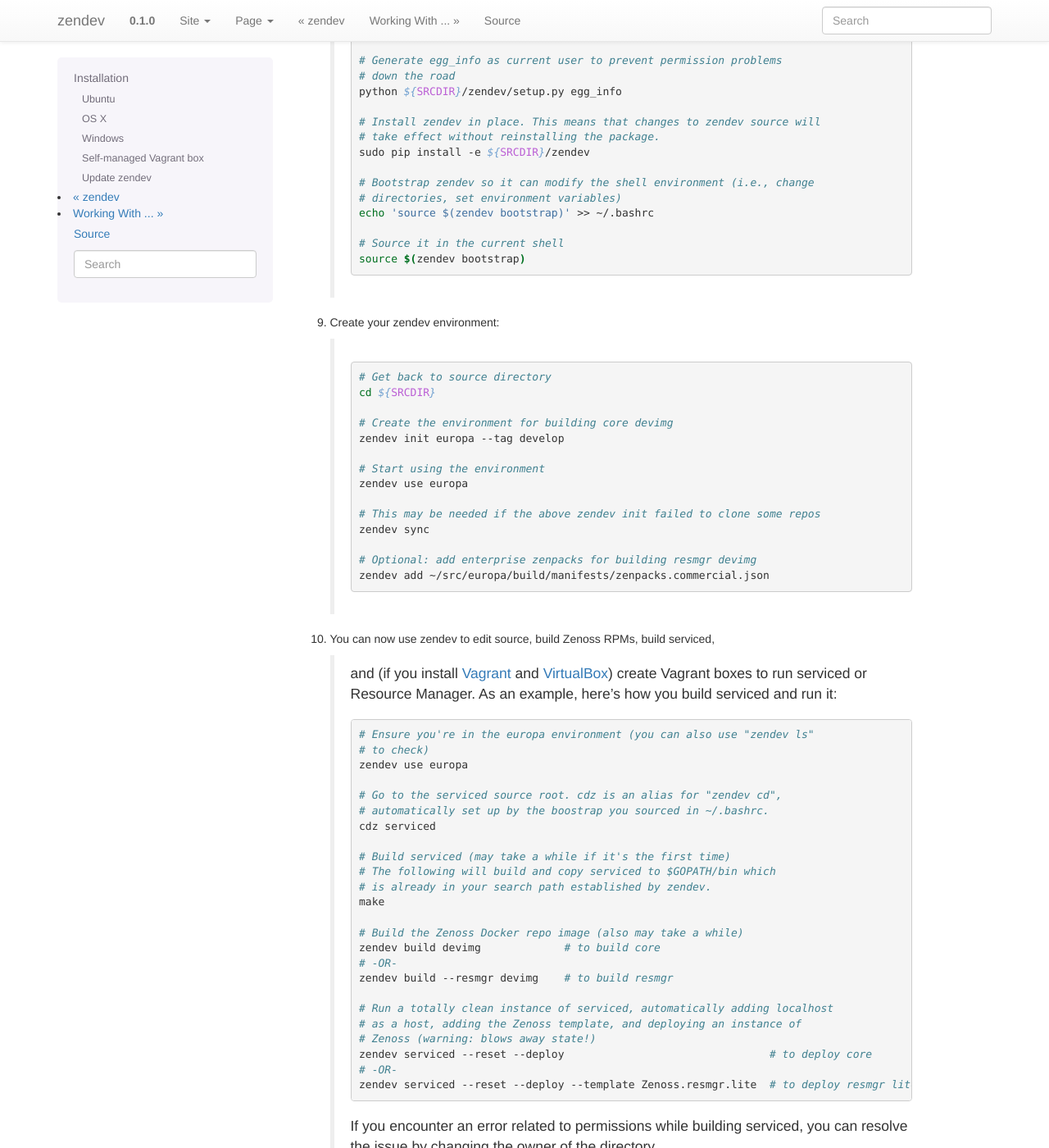
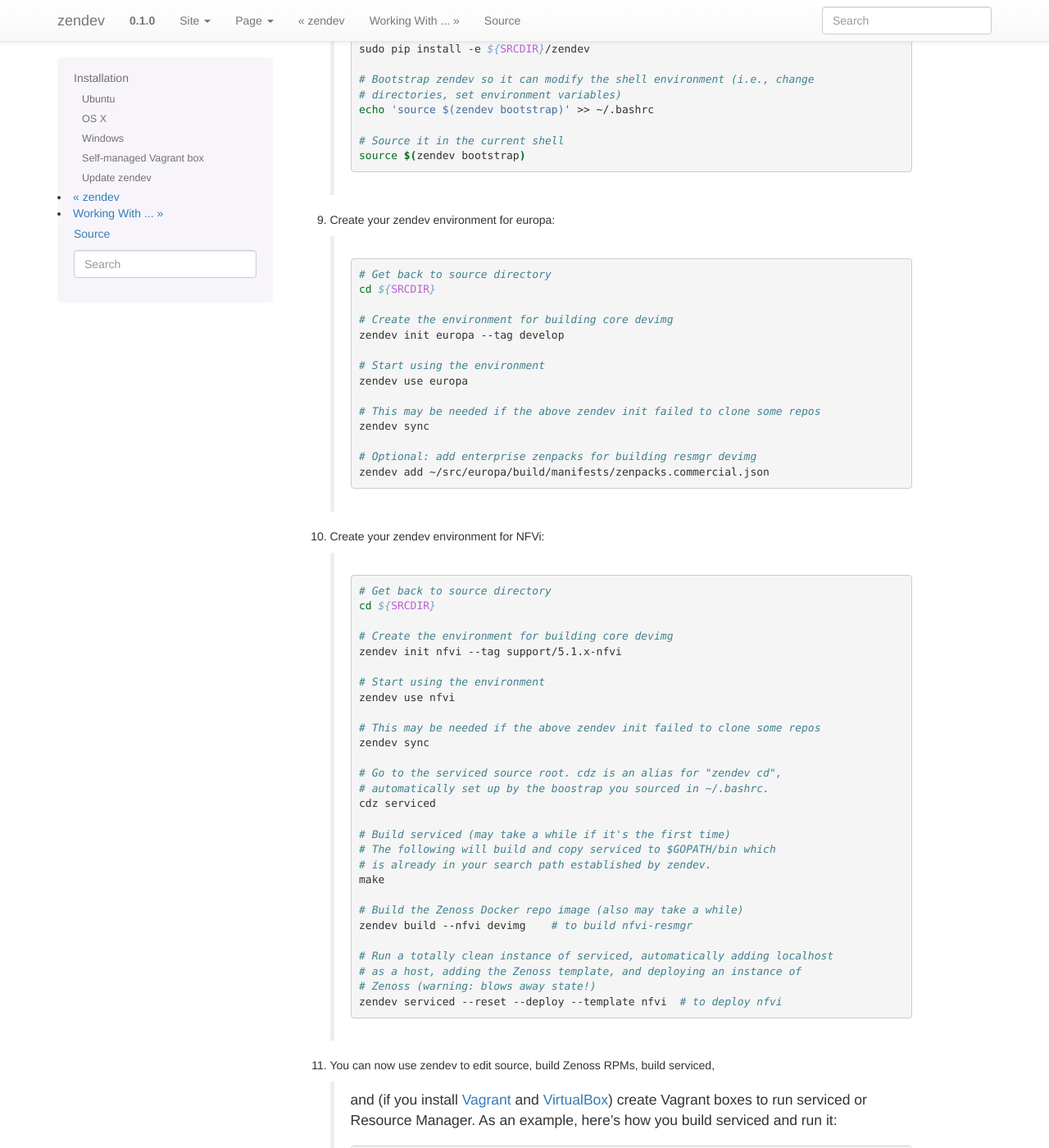
Before and after one commit to zenoss/zendev, a Sphinx documentation site: the page built from docs/installation.rst, in a window 1280 px wide and 1400 px high, scrolled down 5636 px. Shown: the whole window at 82% size. Built offline with Sphinx 7.4.7, drawn with Linux system fonts in a browser that asks for light colours; some of the changed text lies outside the part shown.

Commit message:
Yichi's version of zendev installation

```diff
--- a/docs/installation.rst
+++ b/docs/installation.rst
@@ -19,6 +19,7 @@
 Ubuntu
 ------
 .. important:: Ubuntu 14.04 or higher is required.
+.. no less important:: Ubuntu 14.04 is suggested on AWS.
 
 1. Make sure the universe and multiverse repos are enabled and updated:
 
@@ -28,7 +29,7 @@
         sudo add-apt-repository "deb http://archive.ubuntu.com/ubuntu $(lsb_release -sc) main universe restricted multiverse"
 
         # Update the repos
-        sudo apt-get update
+        sudo apt-get update -y
 
 #. Install Docker_:
 
@@ -72,8 +60,9 @@
     .. code-block:: bash
 
         # Install lvm tools
-        sudo apt-get install lvm2
+        sudo apt-get install lvm2 thin-provisioning-tools
 
+    Add /usr/sbin and /sbin to your path
 
     The development machine you were provided should have a second hard drive
     installed for extra storage.  Use that for an LVM thin pool.
@@ -160,17 +149,21 @@
 	# Restart docker
 	sudo systemctl start docker
 
+    Reboot your machine to make sure your docker comes up after rebooting!
 
 #. Time for Docker-related configuration.
 
-    Add your user to the ``docker`` group:
+    Create zenoss user, add it to groups:
 
     .. code-block:: bash
 
-        # Add the current user to the docker group
-        sudo usermod -a -G docker ${USER}
-        sudo usermod -a -G sudo ${USER}    # if ubuntu
-        sudo usermod -a -G wheel ${USER}   # if RHEL/Centos
+        # Add the zenoss group/user
+        sudo addgroup --gid=1206 zenoss
+        sudo adduser --uid=1337 --gid=1206 zenoss
+        sudo usermod -a -G docker zenoss
+        sudo usermod -a -G sudo zenoss    # if ubuntu
+        sudo usermod -a -G awsadmins zenoss    # if ubuntu
+        sudo usermod -a -G wheel zenoss   # if RHEL/Centos
 
         # Login again to get docker group (requires password reentry)
         exec su -l ${USER}
@@ -317,7 +310,7 @@
         # Source it in the current shell
         source $(zendev bootstrap)
 
-#. Create your zendev environment:
+#. Create your zendev environment for europa:
 
     .. code-block:: bash
 
@@ -335,6 +328,40 @@
 
         # Optional: add enterprise zenpacks for building resmgr devimg
         zendev add ~/src/europa/build/manifests/zenpacks.commercial.json
+
+#. Create your zendev environment for NFVi:
+
+    .. code-block:: bash
+
+        # Get back to source directory
+        cd ${SRCDIR}
+
+        # Create the environment for building core devimg
+        zendev init nfvi --tag support/5.1.x-nfvi
+
+        # Start using the environment
+        zendev use nfvi
+
+        # This may be needed if the above zendev init failed to clone some repos
+        zendev sync
+
+        # Go to the serviced source root. cdz is an alias for "zendev cd",
+        # automatically set up by the boostrap you sourced in ~/.bashrc.
+        cdz serviced
+
+        # Build serviced (may take a while if it's the first time)
+        # The following will build and copy serviced to $GOPATH/bin which
+        # is already in your search path established by zendev.
+        make
+
+        # Build the Zenoss Docker repo image (also may take a while)
+        zendev build --nfvi devimg    # to build nfvi-resmgr
+
+        # Run a totally clean instance of serviced, automatically adding localhost
+        # as a host, adding the Zenoss template, and deploying an instance of
+        # Zenoss (warning: blows away state!)
+        zendev serviced --reset --deploy --template nfvi  # to deploy nfvi
+
 
 #. You can now use zendev to edit source, build Zenoss RPMs, build serviced,
 
```
Also changed, not shown: other parts of docs/installation.rst (+2 -15 lines).
